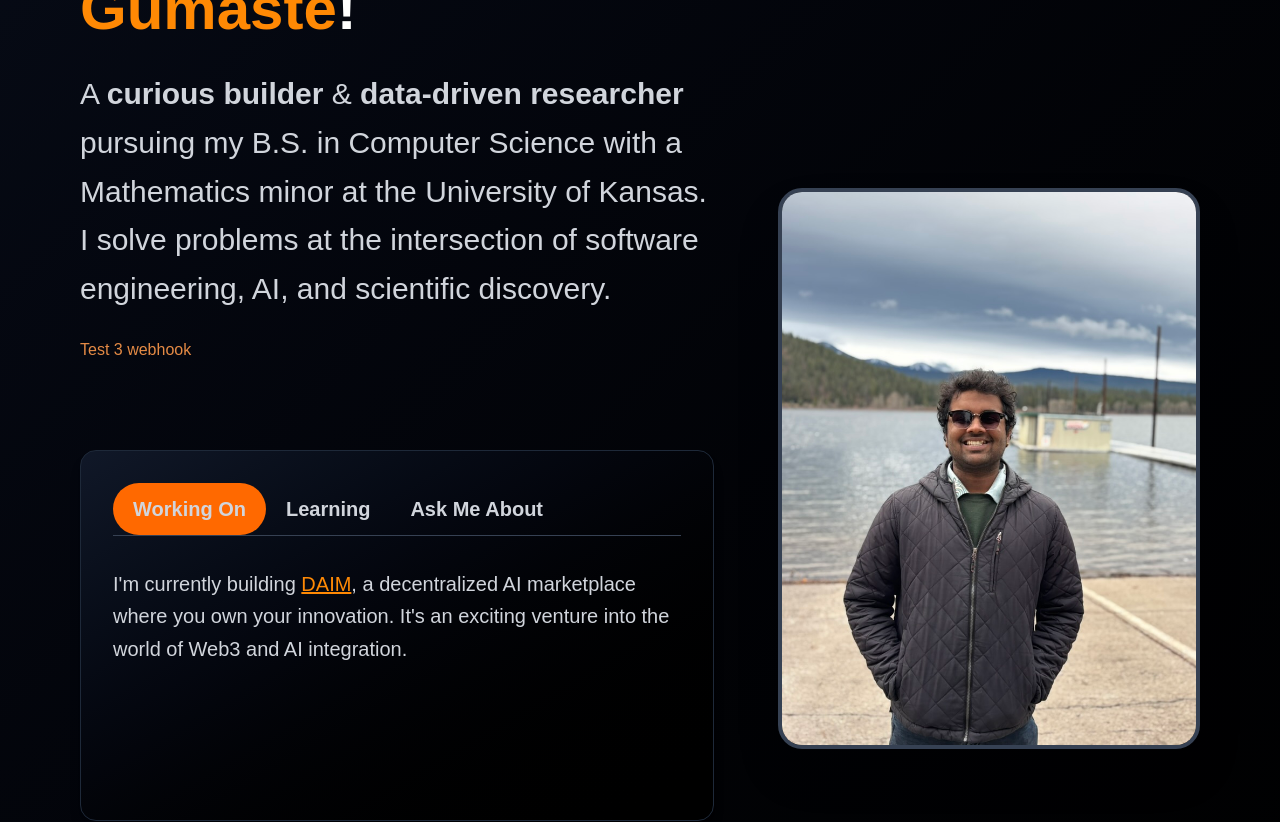
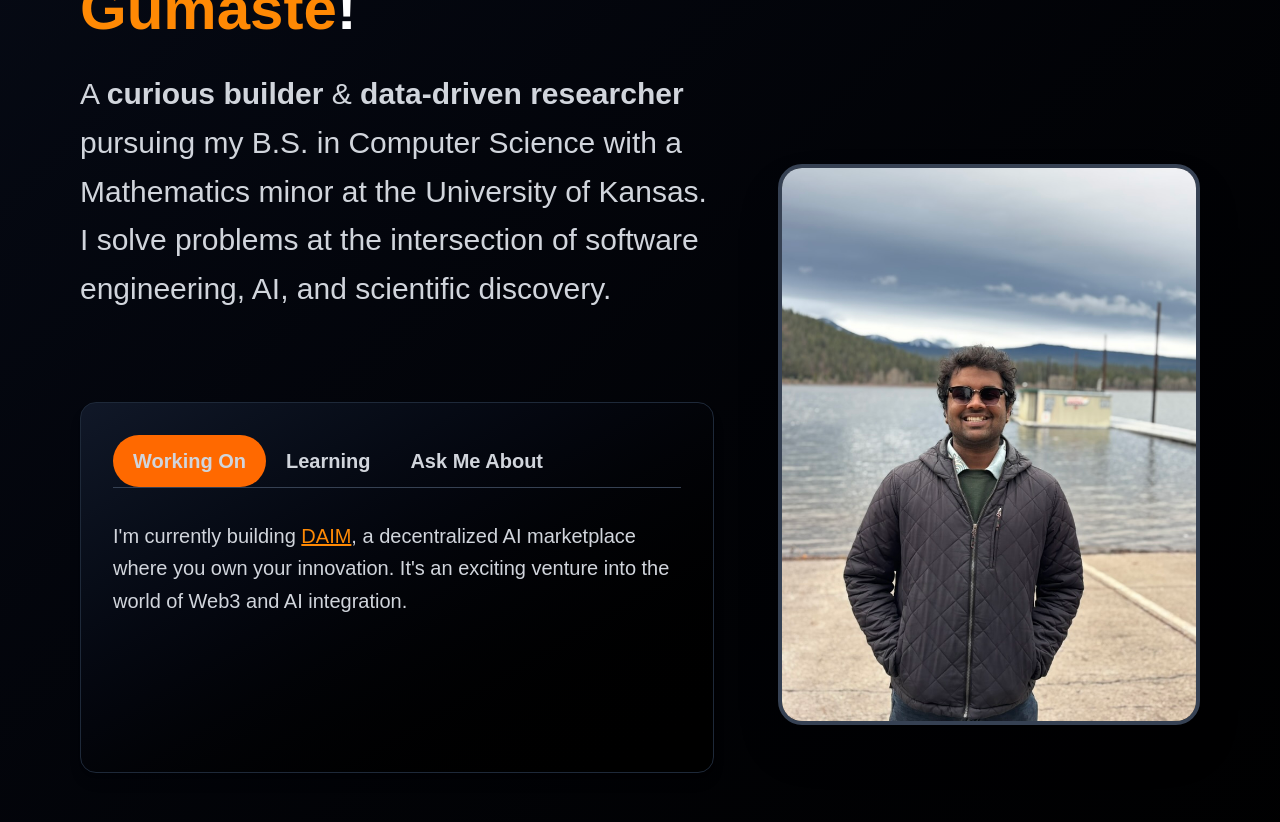
Before and after one commit to Vegito2367/TejPortfolio, a Next.js app in the folder personalwebsite/: page / in a window 1280 px wide. Shown: the top 822 px of the page. Built offline with nearby package versions, Linux system fonts and the light colour scheme.

Commit message:
test4 webhook

```diff
--- a/personalwebsite/src/customComponents/heroSection.tsx
+++ b/personalwebsite/src/customComponents/heroSection.tsx
@@ -56,7 +56,6 @@ export default function HeroSection() {
                     <p className="text-xl md:text-2xl lg:text-3xl text-gray-300 leading-relaxed max-w-prose">
                         A <strong>curious builder</strong> &amp; <strong>data-driven researcher</strong> pursuing my B.S. in Computer Science with a Mathematics minor at the University of Kansas. I solve problems at the intersection of software engineering, AI, and scientific discovery.
                     </p>
-          <p>Test 3 webhook</p>
 
 
 
```
